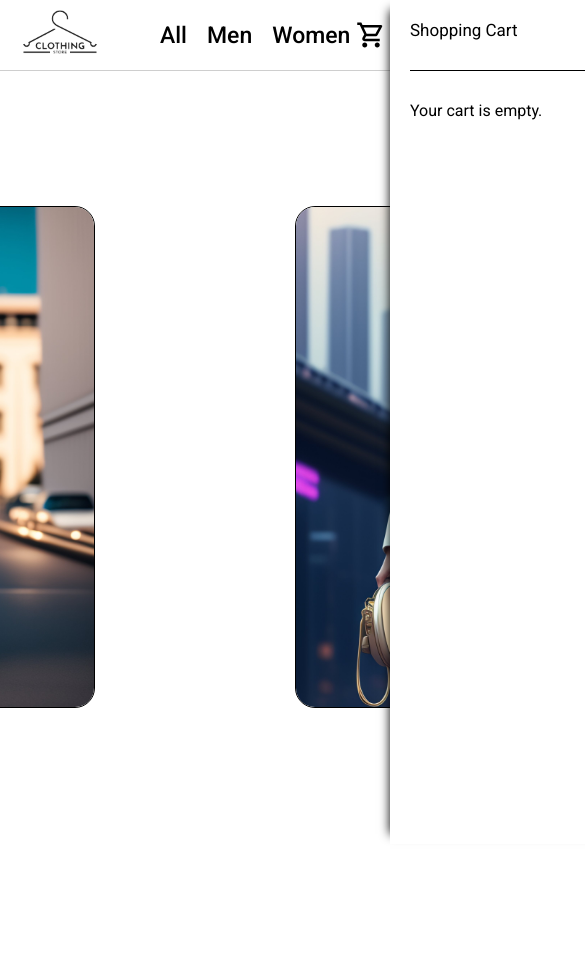
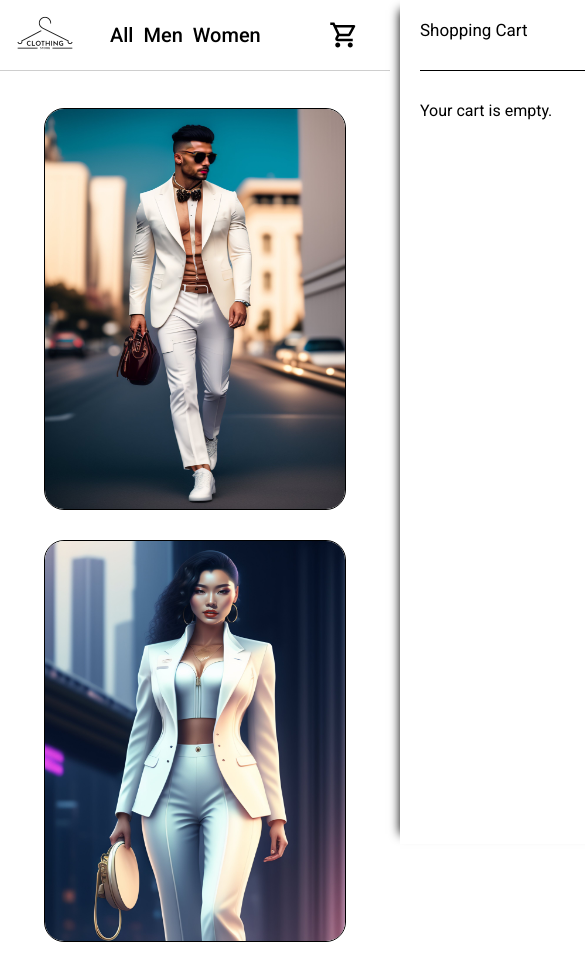
Before and after one commit to andrejskvarenina/React-Eshop-with-Stripe-checkout, a React (Vite) app in the folder client/: page / in a window 390 px wide. Shown: the top 980 px of the page, 585 px wide, since content can reach past the window. Before the commit the page ends 844 px from the top, so only its background shows below. Built offline with nearby package versions, Linux system fonts and the light colour scheme.

Commit message:
added @media

```diff
--- a/client/src/components/cart/cart.css
+++ b/client/src/components/cart/cart.css
@@ -1,7 +1,7 @@
 .cart {
   position: fixed;
   top: 0;
-  right: -375px;
+  right: -385px;
   height: calc(100vh - 100px);
   width: 335px;
   background-color: white;
@@ -135,6 +135,10 @@
   margin-top: 50px;
 }
 
+.subtotal {
+  font-weight: 700;
+}
+
 .cart-footer button {
   width: 100%;
   margin-top: 50px;
@@ -169,3 +173,37 @@
 .disable-pointer-events {
   pointer-events: none;
 }
+
+@media (max-width: 500px) {
+  .cart {
+    transition: none;
+  }
+
+  .cart.active {
+    top: 0;
+    bottom: 0;
+    left: 0;
+    right: 0;
+    width: auto;
+    height: auto;
+  }
+
+  .cart-footer {
+    align-items: center;
+  }
+}
+
+@media (max-width: 300px) {
+  .cart-item {
+    font-size: 14px;
+  }
+
+  .cart-footer {
+    font-size: 12px;
+    align-items: center;
+  }
+
+  .subtotal {
+    font-size: 13px;
+  }
+}
--- a/client/src/components/cart/cart.tsx
+++ b/client/src/components/cart/cart.tsx
@@ -105,7 +105,7 @@ export const Cart = () => {
 
         { cartItems.length !== 0 && (
           <div className="cart-footer">
-              <p><b>Subtotal: € {getSubtotal()}</b></p>
+              <p className='subtotal'>Subtotal: € {getSubtotal()}</p>
               <p>All orders include customs duties & taxes.</p>
               <p>Shipping calculated at checkout.</p>
               <div className='checkout-button-wrap'>
--- a/client/src/components/navbar/navbar.css
+++ b/client/src/components/navbar/navbar.css
@@ -34,7 +34,6 @@
 }
 
 .cart-button {
-  margin-right: 30px;
   background: transparent;
   display: flex;
   justify-content: center;
@@ -42,7 +41,8 @@
   border: none;
   font-size: 30px;
   cursor: pointer;
-  position: relative;
+  position: absolute;
+  right: 25px;
 }
 
 .cart-items-count {
@@ -61,3 +61,46 @@
   color: white;
   font-size: 12px;
 }
+
+@media (max-width: 500px) {
+  .logo {
+    height: 90px;
+    width: 90px;
+  }
+
+  .navbar a {
+    font-size: 20px;
+  }
+
+  .collections-links {
+    gap: 10px;
+    margin-left: 20px;
+  }
+}
+
+@media (max-width: 300px) {
+  .logo {
+    height: 70px;
+    width: 70px;
+  }
+
+  .collections-links {
+    gap: 8px;
+    margin-left: 15px;
+  }
+
+  .navbar a {
+    font-size: 15px;
+  }
+
+  .cart-button {
+    font-size: 23px;
+    right: 15px;
+  }
+
+  .cart-items-count {
+    font-size: 10px;
+    width: 18px;
+    height: 18px;
+  }
+}
--- a/client/src/components/store-page/store-page.css
+++ b/client/src/components/store-page/store-page.css
@@ -80,3 +80,20 @@
   text-align: center;
   margin: 0;
 }
+
+@media (max-width: 700px) {
+  .store-page {
+    grid-template-columns: 1fr;
+  }
+}
+
+@media (max-width: 300px) {
+  .item {
+    width: 230px;
+  }
+
+  .quick-add-to-cart-button {
+    right: 10px;
+    bottom: 10px;
+  }
+}
--- a/client/src/pages/home-page/home.css
+++ b/client/src/pages/home-page/home.css
@@ -1,10 +1,6 @@
 .home-page {
-  padding-top: 70px;
-  position: absolute;
-  left: 0;
-  right: 0;
-  bottom: 0;
-  top: 0;
+  padding-top: 100px;
+  padding-bottom: 30px;
   display: flex;
   flex: 1;
   justify-content: center;
@@ -47,3 +43,32 @@
 .home-page-img-div:hover .text-overlay {
   opacity: 1;
 }
+
+/* Media queries */
+@media (max-width: 1200px) {
+  .home-page {
+    gap: 80px;
+  }
+}
+
+@media (max-width: 950px) {
+  .home-page {
+    display: flex;
+    flex-direction: column;
+    gap: 30px;
+  }
+}
+
+@media (max-width: 450px) {
+  .home-page-img-div {
+    width: 300px;
+  height: 400px;
+  }
+}
+
+@media (max-width: 300px) {
+  .home-page-img-div {
+    width: 220px;
+    height: 320px;
+  }
+}
--- a/client/src/pages/product-page/product-page.css
+++ b/client/src/pages/product-page/product-page.css
@@ -1,10 +1,8 @@
 .product-page {
-  padding-bottom: 100px;
-  padding-top: 100px;
-
   display: flex;
   justify-content: center;
   align-items: center;
+  padding: 100px 20px;
 }
 
 .product {
@@ -60,3 +58,41 @@
   box-shadow: inset 0px 0px 5px white;
   opacity: 0.9;
 }
+
+@media (max-width: 600px) {
+  .product img {
+    width: 300px;
+    height: 300px;
+  }
+}
+
+@media (max-width: 500px) {
+  .product img {
+    width: 180px;
+    height: 180px;
+  }
+
+  .product-info {
+    gap: 25px;
+  }
+
+  .add-to-cart-button {
+    font-size: 13px;
+    padding: 8px 0px;
+  }
+}
+
+@media (max-width: 300px) {
+  .product-first-row {
+    gap: 20px;
+  }
+
+  .product {
+    font-size: 13px;
+  }
+
+  .product img {
+    width: 150px;
+    height: 150px;
+  }
+}
```
Also changed, not shown: 1 other file (tests, documents, lock files or other folders).
